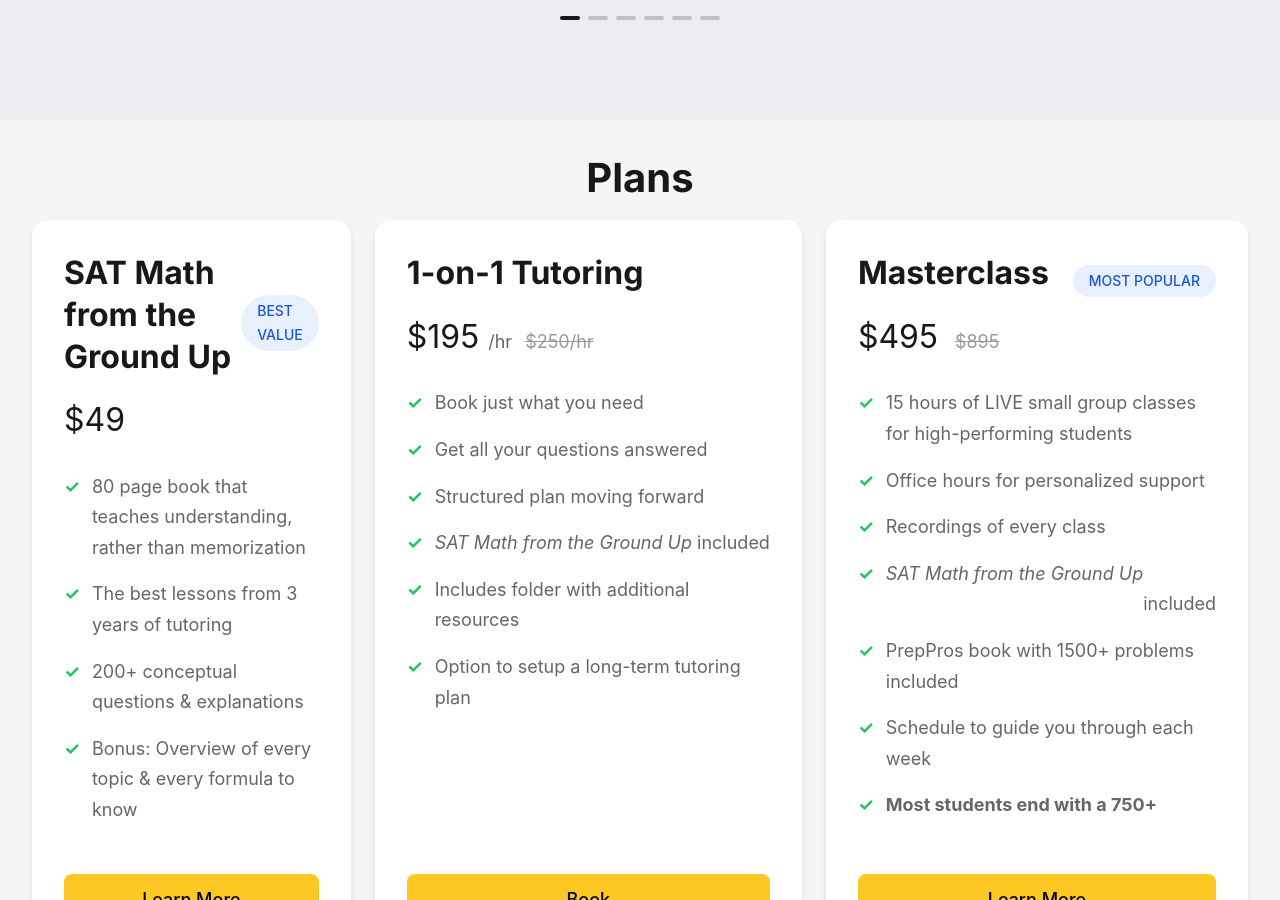
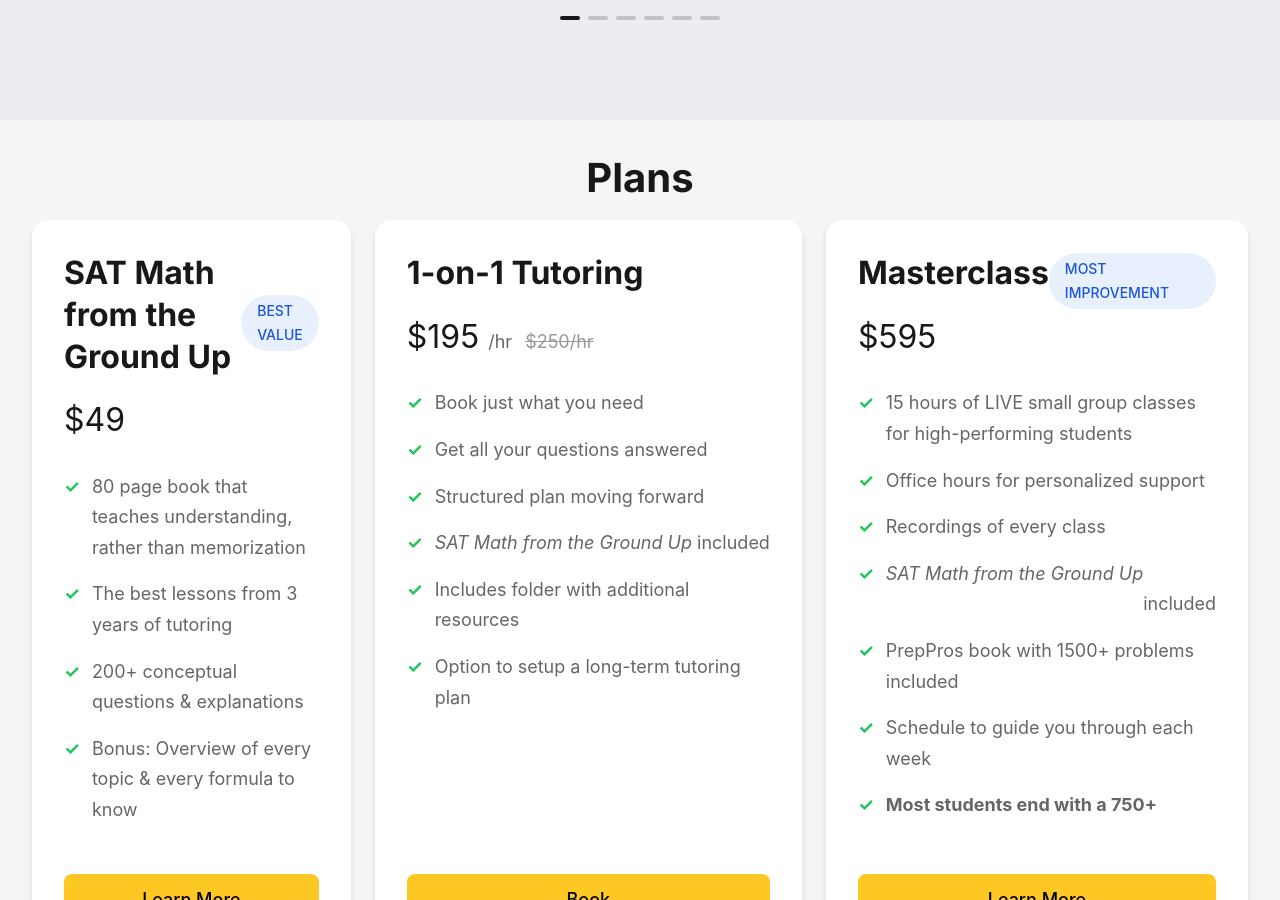
Before and after one commit to qExobyte/qExobyte.github.io, a Jekyll site: the page built from index.html, in a window 1280 px wide and 900 px high, scrolled down 1320 px. Built offline with Jekyll 4.4.1, drawn with Linux system fonts in a browser that asks for light colours; nearby versions of some CDN libraries; some web fonts are replaced.

Commit message:
config changes 2

```diff
--- a/_data/settings.yml
+++ b/_data/settings.yml
@@ -4,8 +4,8 @@
   rate: 250
   rate-sale: 195
   8h: 1295
-  class: 895
-  class-sale: 495
+  class: 595
+  class-sale:
   book: 49
   late: false
   hours: 750
--- a/_includes/section-pricing.html
+++ b/_includes/section-pricing.html
@@ -64,7 +64,7 @@
             <div class="pricing-card">
                 <div class="card-header">
                     <h2 class="card-title">Masterclass</h2>
-                    <span class="popular-tag">MOST POPULAR</span>
+                    <span class="popular-tag">MOST IMPROVEMENT</span>
                 </div>
                 <div class="price-container">
                     <span class="price">
```
